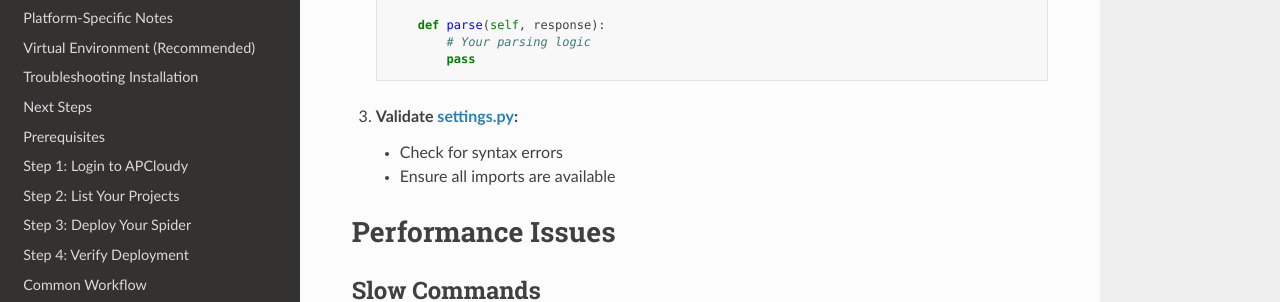
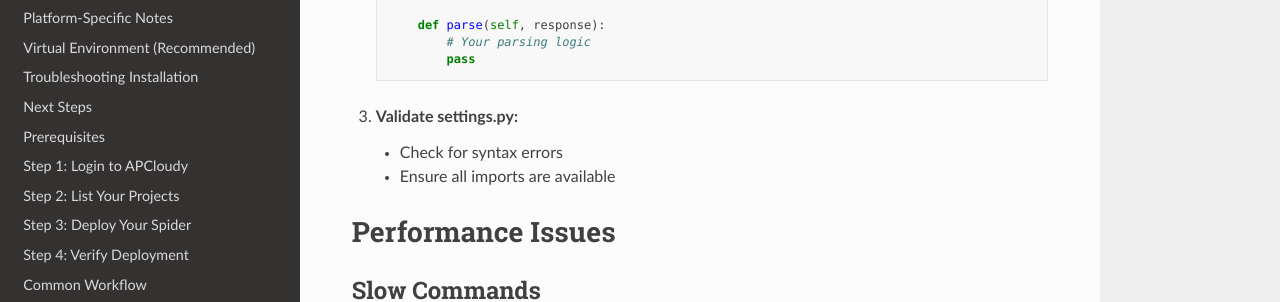
Before and after one commit to fawadss1/pab, a Sphinx documentation site: the page built from docs/troubleshooting.md, in a window 1280 px wide and 900 px high, scrolled down 1571 px. Shown: the part 151-453 px from the top of the window. Built offline with Sphinx 7.4.7 and the Read the Docs theme 3.1.0, drawn with Linux system fonts in a browser that asks for light colours; part of the change alters nothing that is shown.

```diff
--- a/docs/conf.py
+++ b/docs/conf.py
@@ -41,7 +41,6 @@ myst_enable_extensions = [
     "colon_fence",
     "deflist",
     "html_admonition",
-    "linkify",
     "replacements",
     "smartquotes",
     "substitution",
--- a/docs/requirements.txt
+++ b/docs/requirements.txt
@@ -2,3 +2,4 @@ sphinx>=4.0.0
 sphinx-rtd-theme>=1.0.0
 myst-parser>=0.18.0
 requests>=2.25.0
+linkify-it-py>=2.0.0
```
